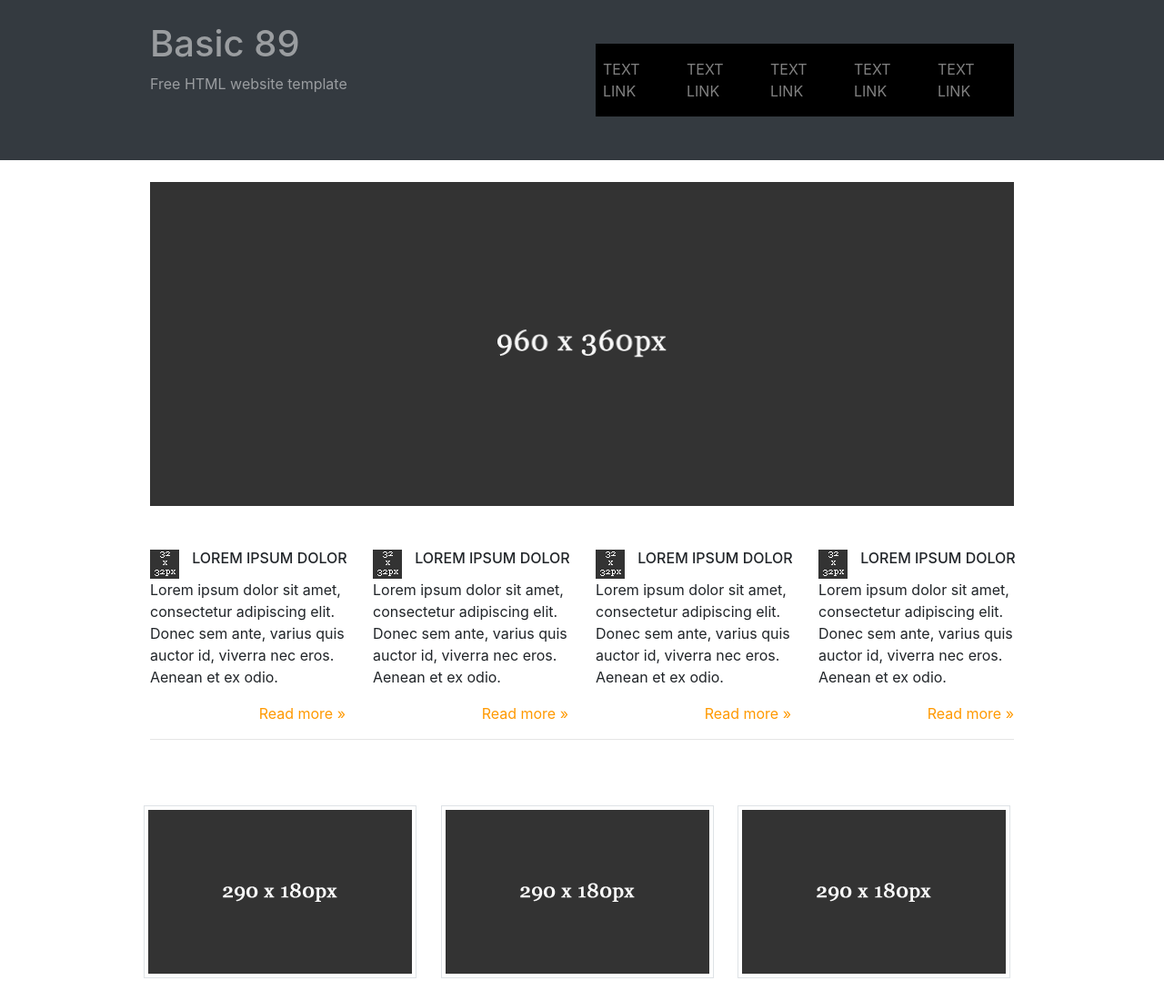
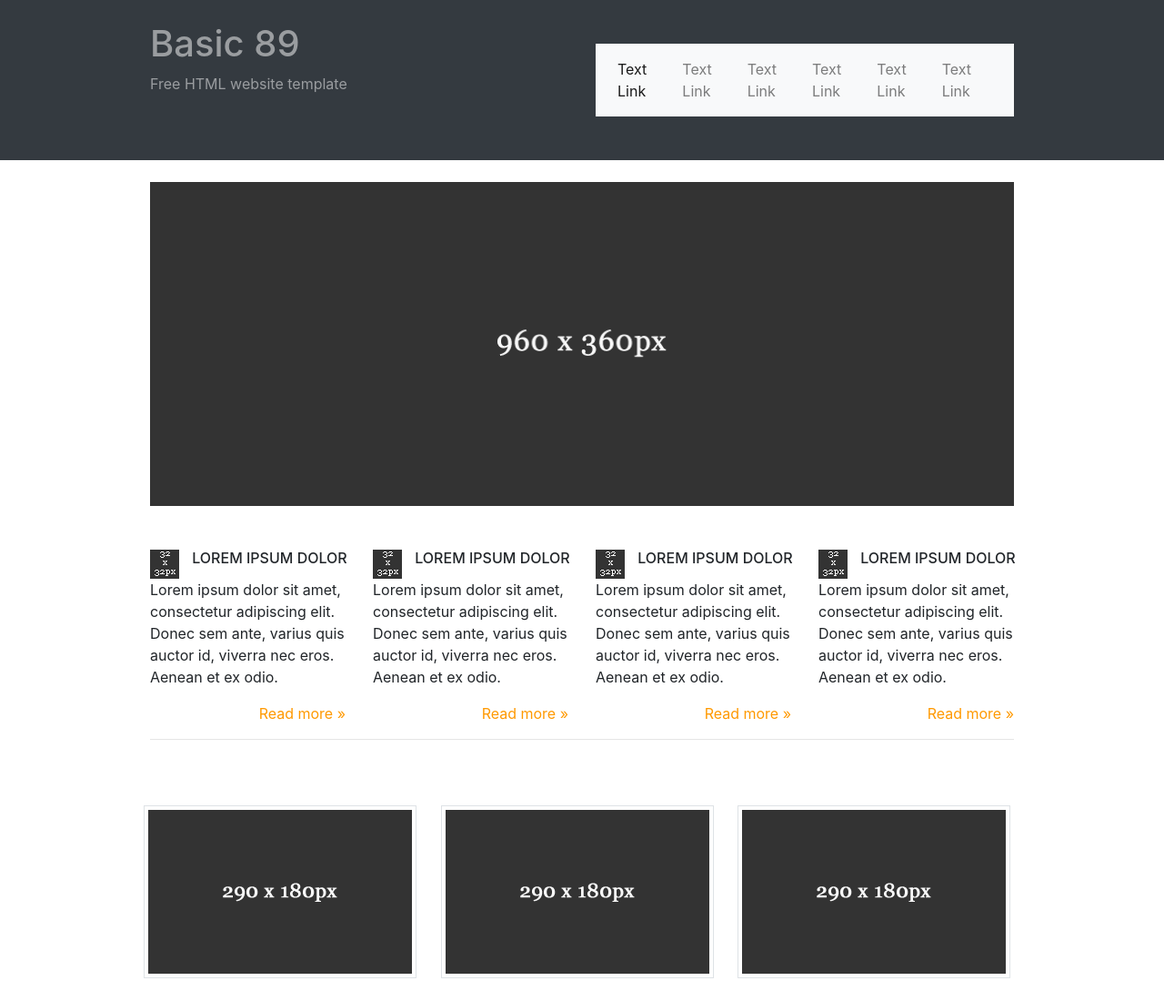
Before and after one commit to TomasCybas/FrontEndCourse19, a website: page homework12/homework12.html in a window 1280 px wide. Shown: the top 1100 px of the page at 91% size. Drawn offline with nearby package versions, Linux system fonts and the light colour scheme.

Commit message:
homework 12

```diff
--- a/homework12/homework12.css
+++ b/homework12/homework12.css
@@ -6,9 +6,6 @@
 }
 .container {
     max-width: 980px;
-}
-.navbar-nav > .nav-item > .nav-link > li > a {
-    color: grey;
 }
 
 a {
--- a/homework12/homework12.html
+++ b/homework12/homework12.html
@@ -11,6 +11,7 @@
 </head>
 <body>
 <header class="container-fluid bg-dark">
+
     <div class="container bg-dark">
         <div class="row">
             <div class="col-md-6 text-white-50 py-4">
@@ -19,26 +20,35 @@
 
             </div>
             <div class="col-md-6 py-5">
-                <div class="navbar-expand bg-black py-2">
-                    <ul class="navbar-nav">
-                        <li class="nav-item w-20">
-                            <a class="nav-link" href="#">TEXT LINK</a>
+                <nav class="float-right navbar navbar-expand-lg navbar-light bg-light">
+                    <button class="navbar-toggler" type="button" data-toggle="collapse" data-target="#navbarTogglerDemo02" aria-controls="navbarTogglerDemo02" aria-expanded="false" aria-label="Toggle navigation">
+                        <span class="navbar-toggler-icon"></span>
+                    </button>
+
+                    <div class="float-right collapse navbar-collapse" id="navbarTogglerDemo02">
+                        <ul class="navbar-nav mr-auto mt-2 mt-lg-0">
+                            <li class="nav-item active">
+                                <a class="nav-link" href="#">Text Link <span class="sr-only">(current)</span></a>
                             </li>
-                        <li class="nav-item w-20">
-                            <a class="nav-link" href="#">TEXT LINK</a>
+                            <li class="nav-item">
+                                <a class="nav-link" href="#">Text Link</a>
                             </li>
-                        <li class="nav-item w-20">
-                            <a class="nav-link" href="#">TEXT LINK</a>
+                            <li class="nav-item">
+                                <a class="nav-link" href="#">Text Link</a>
                             </li>
-                        <li class="nav-item w-20">
-                            <a class="nav-link" href="#">TEXT LINK</a>
+                            <li class="nav-item">
+                                <a class="nav-link" href="#">Text Link</a>
                             </li>
-                        <li class="nav-item w-20">
-                            <a class="nav-link" href="#">TEXT LINK</a>
+                            <li class="nav-item">
+                                <a class="nav-link" href="#">Text Link</a>
                             </li>
-
+                            <li class="nav-item">
+                                <a class="nav-link" href="#">Text Link</a>
+                            </li>
                         </ul>
                     </div>
+                </nav>
+
 
             </div>
         </div>
```
Lines whose indentation alone changed are shown as unchanged.
